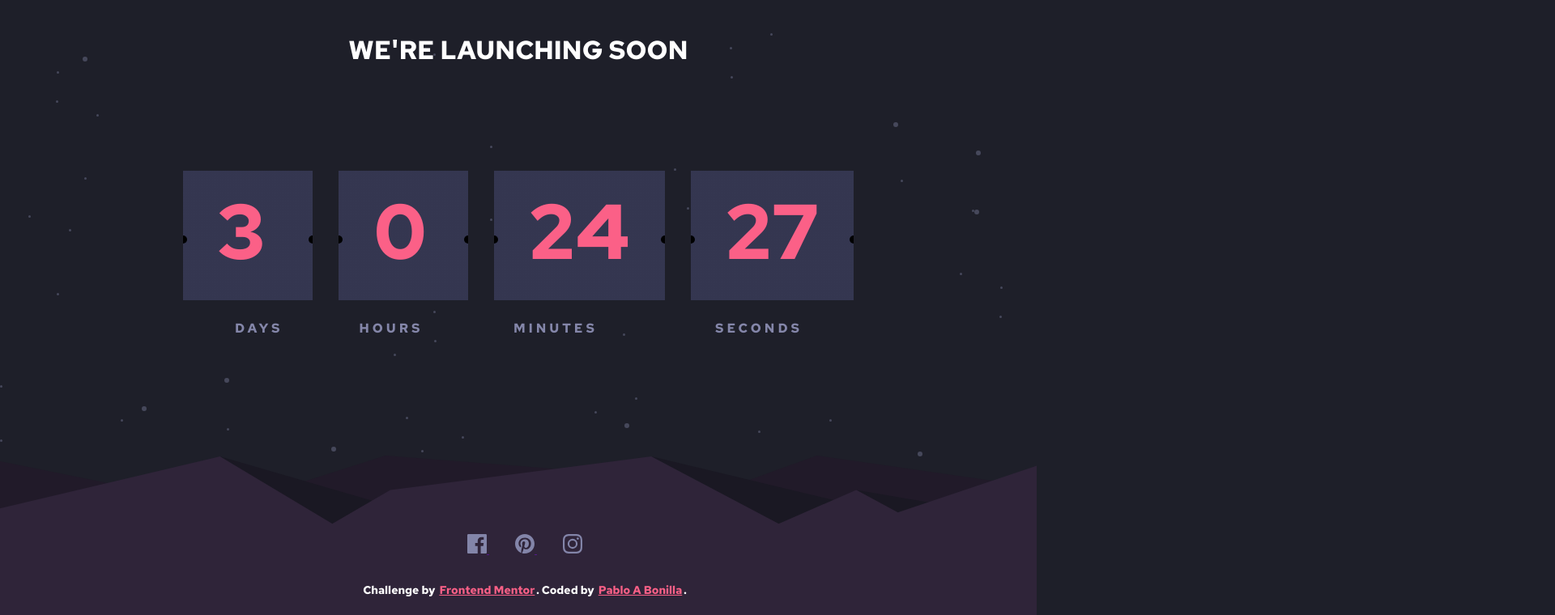
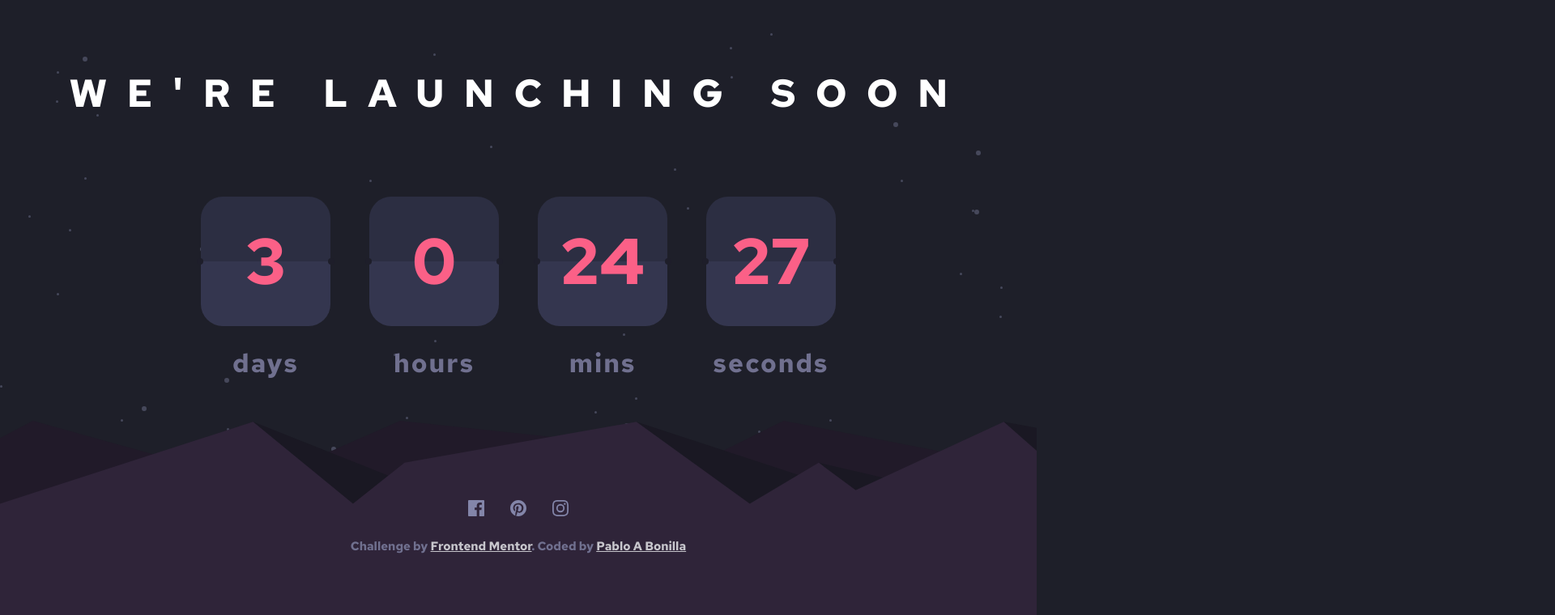
Before and after one commit to Jutsued/Launch-countdown-timer, a plain HTML site: page index.html in a window 1280 px wide. Shown: the part 40-800 px from the top of the page at 81% size, 1920 px wide, since content can reach past the window. Drawn offline with Linux system fonts and the light colour scheme.

Commit message:
Deleted extra css/double. Made html more readable

```diff
--- a/index.html
+++ b/index.html
@@ -8,68 +8,71 @@
   <link rel="stylesheet" href="./style.css" type="text/css">
   <script src="./script.js" defer></script>
   <title>Frontend Mentor | Launch countdown timer</title>
-
-  <!-- Feel free to remove these styles or customise in your own stylesheet 👍 -->
-
 </head>
 <body>
-    <h2>WE'RE LAUNCHING SOON</h2>
+  <div class="container">
 
-    <div class="time-container">
-      <div class="time-el days-c">
-        <div class="box">
-        <p class="big-text" id='days'>01</p>
+      <div class="title">
+        <h1>WE'RE LAUNCHING SOON</h1>
       </div>
-        <span id="days-d">DAYS</span>
-    </div>
-    <div class="time-el hours-c">
-      <div class="box">
-        <p class="big-text" id='hours'>01</p>
+
+      <div class="time-container">
+          <div class="time-el">
+        <div class="time-num">
+        <p id='day-counter'>14</p>
       </div>
-      <span id="hours-h">HOURS</span>
-   </div>
-    <div class="time-el mins-c">
-      <div class="box">
-        <p class="big-text" id='mins'>01</p>
-      </div>
-      <span id="mins-m">MINUTES</span>
-    </div>
-    <div class="time-el seconds-c">
-      <div class="box">
-        <p class="big-text" id='seconds'>01</p>
-      </div>
-      <span id="seconds-s">SECONDS</span>
-    </div>
-    <!-- <p class="subtitles days-sub">DAYS</p>
-    <p class="subtitles hours-sub">HOURS</p>
-    <p class="subtitles mins-sub">MINS</p>
-    <p class="subtitles seconds-sub">SECONDS</p> -->
-
-
-  <!-- <div class="subtitles">
-  <span>DAYS</span>
-  <span>HOURS</span>
-  <span>MINS</span>
-  <span>SECONDS</span>
-  </div> -->
-
-
-
-  <footer>
-    <div class="social">
-      <a href=""  id="facebook"> <img class="fab" src="./images/icon-facebook.svg"  /> </a>
-      <a href="" id="pinterest"> <img class="fab" src="./images/icon-pinterest.svg"/> </a>
-      <a href="" id="instagram"> <img class="fab" src="./images/icon-instagram.svg"/> </a>
-
-
-      <div class="attribution">
-        Challenge by <a href="https://www.frontendmentor.io?ref=challenge" target="_blank">Frontend Mentor</a>.
-        Coded by <a href="https://github.com/Jutsued">Pablo A Bonilla</a>.
+      <div class="time-label">
+        <p class='days'>days</p>
       </div>
     </div>
 
+    <div class="time-el">
+        <div class="time-num">
+        <p id='hours-counter'>01</p>
+      </div>
+      <div class="time-label">
+        <p id='hours'>hours</p>
+      </div>
+    </div>
 
+    <div class="time-el">
+      <div class="time-num">
+      <p id='mins-counter'>01</p>
+    </div>
+    <div class="time-label">
+      <p id='mins'>mins</p>
+    </div>
+  </div>
+
+  <div class="time-el">
+    <div class="time-num">
+    <p id='seconds-counter'>01</p>
+  </div>
+  <div class="time-label">
+    <p id='seconds'>seconds</p>
+  </div>
+</div>
+
+</div>
+</div>
+
+  <footer>
+    <ul class="social">
+      <li>
+        <img src="./images/icon-facebook.svg" alt="facebook-img" class="fac">
+      </li>
+
+      <li>
+        <img src="./images/icon-pinterest.svg" alt="pinterest-img">
+      </li>
+
+      <li>
+        <img src="./images/icon-instagram.svg" alt="instagram-img">
+      </li>
+    </ul>
+    <span>Challenge by <a href="https://www.frontendmentor.io?ref=challenge" target="_blank">Frontend Mentor</a>.
+      Coded by <a href="https://github.com/Jutsued">Pablo A Bonilla</a></span>
   </footer>
-</div>
+
 </body>
 </html>
--- a/script.js
+++ b/script.js
@@ -1,7 +1,7 @@
-const daysEl = document.getElementById('days');
-const hoursEl = document.getElementById('hours');
-const minsEl = document.getElementById('mins');
-const secondsEl = document.getElementById('seconds');
+const daysEl = document.getElementById('day-counter');
+const hoursEl = document.getElementById('hours-counter');
+const minsEl = document.getElementById('mins-counter');
+const secondsEl = document.getElementById('seconds-counter');
 
 const newYears = '6 july 2021';
 
--- a/style.css
+++ b/style.css
@@ -6,52 +6,29 @@
     padding: 0;
 }
 
-/* Done https://github.com/codingkapur/coming-soon */
+body {
+    font-family: 'Red Hat Text', sans-serif;
+    background-color: hsl(235, 16%, 14%);
+    overflow-x: hidden;
+    background-image: url("./images/bg-stars.svg");
+}
 
 
-/* body{
-    background-image: url(./images/bg-stars.svg), url(./images/pattern-hills.svg);
-    background-color: hsl(235, 16%, 14%);
-    background-position: left top, 0 bottom;
-    background-repeat: repeat, no-repeat;
-    display: flex;
-    flex-direction: column;
-    align-items: center;
-    min-height: 100vh;
-    font-family: 'Red Hat Text', sans-serif;
-    margin: 0;
-
-} */
-
-body {
-    font-family: 'Red Hat Text', sans-serif;
-    font-weight: 700;
-    font-size: 14px;
-    color: #fff;
-    background-color: hsl(235, 16%, 14%);
-}
-body::before {
-    height: 100vh;
-    width: 100vw;
-    background-image: url("./images/bg-stars.svg");
-    content: '';
-    position: fixed;
-    top: 0;
-    z-index: 100;
+.title h1 {
+    letter-spacing: .5em;
+    font-size: 1.3rem;
+    margin-bottom: 4rem;
 }
 
-body::after {
-    background: url("./images/pattern-hills.svg") no-repeat bottom;
-    content: '';
-    position: fixed;
-    height: 100vh;
-    width: 100vw;
-    bottom: 0;
-    z-index: 100;
-
+h1, a {
+    color: #c7c6cc;
 }
 
-h2 {
+p {
+    color: #70708f;
+}
+
+h1 {
     font-weight: 700;
     font-size: 2rem;
     margin-top: 5rem;
@@ -61,239 +38,206 @@ h2 {
     padding-bottom: 2rem;
 }
 
-.time-container {
+.container {
     display: flex;
+    flex-direction: column;
+    justify-content: center;
+    align-items: center;
+    text-align: center;
+    width: 100%;
+    height: 70vh;
+}
+
+.time-container  {
+    display: flex;
+    flex-direction: row;
+    justify-content: center;
     flex-wrap: wrap;
+}
+
+.time-num {
+    height: 4.5rem;
+    background-image: linear-gradient(#2c2e42 50%, #34364f 50%);
+    display: flex;
+    position: relative;
+    width: 4.5rem;
     justify-content: center;
+    align-items: center;
+    border-radius: 17%;
+    margin: 0 10px 10px;
+}
+
+.time-num p {
+    font-size: 2rem;
+    color: hsl(345, 95%, 68%);
+}
+
+.time-label {
+    margin-bottom: .5rem;
+    font-size: 2.5rem;
+    letter-spacing: 2px;
+}
+
+.time-label p {
+    font-size: 3rem;
+}
+
+.time-num::before {
+    position: absolute;
+    content: '';
+    height: 0.5rem;
+    background-color: #1e1e2a;
+    width: 0.5rem;
+    left: -.3rem;
+    border-radius: 50%;
+}
+
+.time-num::after {
+    position: absolute;
+    border-radius: 50%;
+    height: .5rem;
+    width: .5rem;
+    right: -.3rem;
+    content: '';
+    background-color: #1e1e2a;
+}
+
+
+footer {
+    align-items: center;
+    background-image: url("./images/pattern-hills.svg");
+    background-size: 100% 100%;
+    display: flex;
+    color: #70708f;
+    width: 100%;
+    flex-direction: column;
+    height: 30vh;
+    justify-content: center;
+    text-align: center;
+}
+
+.social {
+    display: flex;
+    flex-direction: row;
+}
+
+.social li {
+    padding: 2rem 1.5rem;
+    list-style-type: none;
+}
+
+.social img {
+    height: 20px;
+    width: 20px;
+}
+
+footer img:hover{
+    cursor: pointer;
+    color: hsl(345, 95%, 68%);
+}
+
+span a:hover {
+    color: hsl(345, 95%, 68%);
+}
+
+@media screen and (min-width: 375px) {
+    .time-num {
+        height: 4rem;
+        width: 4rem;
 
     }
 
-.big-text {
-    font-weight: 700;
-    font-size: 6rem;
-    line-height: 1;
-    margin: 1rem 2rem;
-    color: hsl(345, 95%, 68%);
-
-}
-/* .big-text::before,
-.big-text::after {
-    content: '';
-    flex: 1 1;
-    box-decoration-break: slice;
-    margin: auto;
-} */
-
-.time-el {
-    text-align: center;
-    background-color: hsl(236, 21%, 26%);
-    z-index: 200;
+    .title h1 {
+        font-size: 1.2rem;
     }
 
-.days-c {
-    background: linear-gradient(
-    to bottom,
-    hsl(236, 21%, 26%) 0%,
-    hsl(236, 21%, 26%) 50%,
-    hsl(236, 21%, 26%) 50%,
-    hsl(236, 21%, 26%) 100%
-  );
-  margin: 1rem;
+    .time-num p {
+        font-size: 2.3rem;
+    }
+
+    .time-label p {
+        font-size: 0.8rem;
+    }
+
+    .social li {
+        padding: 1.4rem 1rem;
+    }
+
+    .social img {
+        height: 10px;
+        width: 10px;
+    }
+
+    span {
+        font-size: 7px;
+    }
+
 
 }
 
-.hours-c {
-    background: linear-gradient(
-    to bottom,
-    hsl(236, 21%, 26%) 0%,
-    hsl(236, 21%, 26%) 50%,
-    hsl(236, 21%, 26%) 50%,
-    hsl(236, 21%, 26%) 100%
-  );
-  margin: 1rem;
+@media screen and (min-width: 550px) {
+    .time-num {
+        height: 6rem;
+        width: 6rem;
+
     }
 
-.mins-c {
-    background: linear-gradient(
-    to bottom,
-    hsl(236, 21%, 26%) 0%,
-    hsl(236, 21%, 26%) 50%,
-    hsl(236, 21%, 26%) 50%,
-    hsl(236, 21%, 26%) 100%
-  );
-  margin: 1rem;
+    .title h1 {
+        font-size: 1.6rem;
     }
 
-.seconds-c {
-    background: linear-gradient(
-    to bottom,
-    hsl(236, 21%, 26%) 0%,
-    hsl(236, 21%, 26%) 50%,
-    hsl(236, 21%, 26%) 50%,
-    hsl(236, 21%, 26%) 100%
-  );
-  margin: 1rem;
+    .time-num p {
+        font-size: 2.8rem;
     }
 
-.time-el span {
-    position: absolute;
-    display: flex;
+    .time-label p {
         font-size: 1rem;
-    letter-spacing: 4px;
-    color: hsl(237, 18%, 59%);
     }
 
-.time-el .box {
-    display: flex;
-    background-color: linear-gradient(0deg, var(--neutral-blue) 49.5%, #292941 50%, #2c2c44 50.5%);
-    position: relative;
-    padding: .7rem;
-    min-height: 2em;
-    min-width: 2em;
-    border-radius: .5rem;
-    overflow: hidden;
-    box-shadow: 0 0.5rem var(--neutral-darkblue);
-    opacity: 20;
+    .social li {
+      padding: 1.4rem 1rem;
 }
 
-.time-el .box::after,
-.time-el .box::before {
-    background-color: var(--neutral-blackblue);
-    height: 10px;
-    width: 10px;
-    content: '';
-    display: block;
-    position: absolute;
-    border-radius: 50%;
+    .social img {
+        height: 15px;
+        width: 15px;
     }
 
-.time-el .box::after {
-    left: -5px;
-    bottom: 70px;
-    background-color: black;
+    span {
+        font-size: 10px;
     }
-
-.time-el .box::before {
-    right: -5px;
-    bottom: 70px;
-    background-color: black;
-}
-
-span#days-d {
-    width: 100%;
-    text-align: center;
-    padding-left: 4rem;
-    line-height: 70px;
 }
 
 
-span#hours-h {
-    width: 100%;
-    padding-left: 1.6rem;
-    line-height: 70px;
+@media screen and (min-width: 900px) {
+    .time-num {
+        height: 10rem;
+        width: 10rem;
+        margin: 0 1.50rem 1.50rem;
     }
 
-span#mins-m {
-    width: 100%;
-    padding-left: 1.5rem;
-    line-height: 70px;
+    .title h1 {
+        font-size: 3rem;
     }
 
-span#seconds-s {
-    width: 100%;
-    padding-left: 1.9rem;
-    line-height: 70px;
-}
-
-.desc {
-    display: flex;
-    flex-wrap: wrap;
-    justify-content: space-between;
-    letter-spacing: 2px;
-}
-
-.desc span {
-    display: flex;
-    margin: 4rem;
-    margin-top: 2rem;
-    padding-left: .75rem;
-    color: gray;
-}
-
-footer {
-    /* position: fixed;
-    bottom: 0;
-    right: 100rem;
-    padding-top: auto;
-    z-index: 2000;  */
-
-    position: absolute;
-    height: 100px;
-    bottom: 0;
-    z-index: 200;
-}
-
-.social {
-    margin-left: 1rem;
-    text-align: center;
-    width: max-content;
-}
-
-.social a {
-    padding: 2px;
-}
-/* a {
-    display: inline-flex;
-    justify-content: space-around;
-    align-items: flex-end;
-    flex-direction: column;
-}
-
-a img {
-    padding-top: 1rem;
-    padding-left: 1rem;
-    margin: auto;
-} */
-
-a#facebook {
-    padding: 1rem;
-}
-
-a#pinterest {
-    padding: 1rem;
-}
-
-a#instagram {
-    padding: 1rem;
-}
-.attribution {
-    margin-top: 1rem;
-    padding-top: 1rem;
-}
-
-.attribution a {
-    color: hsl(345, 95%, 68%);
-
-}
-
-.social .fab {
-    transition: ease color .3s;
-}
-
-.social .fab:hover {
-    background-color: hsl(345, 95%, 68%);
-  }
-
-@media screen and (min-width: 520px){
-    .time-el .box {
-        font-size: 2.5rem;
-    }
-
-}
-
-@media screen and (min-width: 720px){
-    .time-el .box {
+    .time-num p {
         font-size: 5rem;
     }
 
+    .time-label p {
+        font-size: 2rem;
     }
+
+    .social li {
+      padding: 1.4rem 1rem;
+}
+
+    .social img {
+        height: 20px;
+        width: 20px;
+    }
+
+    span {
+        font-size: 15px;
+    }
+}
```
Lines whose indentation alone changed are shown as unchanged.
